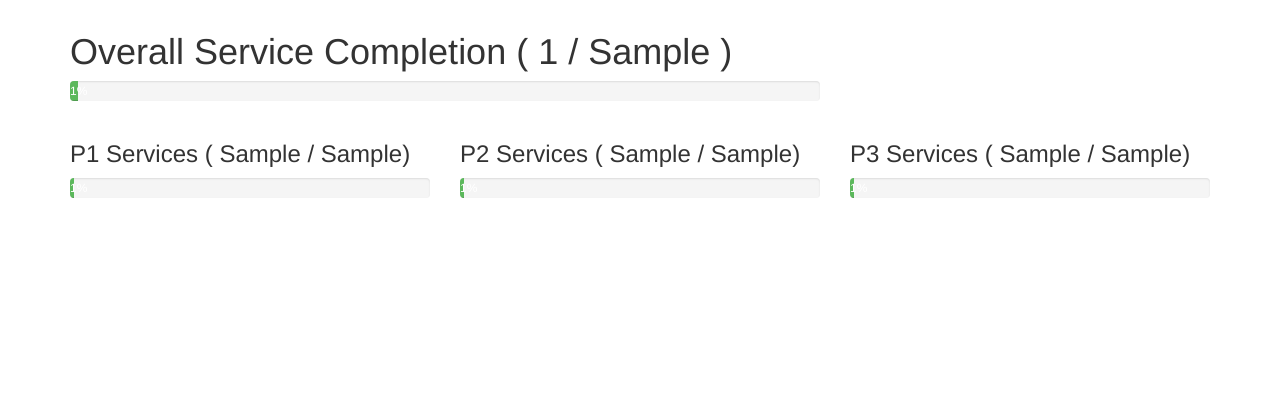
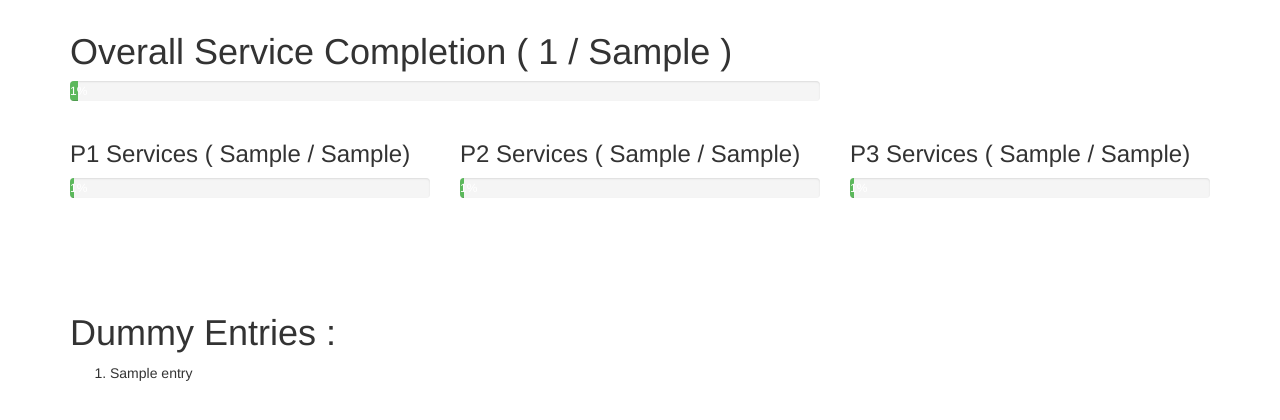
Before and after one commit to rickyari/simpleconfig, a Django app: template DashApp/templates/tsops_status.html in a window 1280 px wide. Shown: the part 245-665 px from the top of the page. Run offline with Django 3.2, Linux system fonts and the light colour scheme; the template is opened without the code that fills it: most values are stand-ins (such as "Sample title", 1, 10 or a date in 2020).

Commit message:
Dummy Entries showing up on page

```diff
--- a/DashApp/templates/tsops_status.html
+++ b/DashApp/templates/tsops_status.html
@@ -23,7 +23,7 @@
   </div>
 
   <div class="row">
-    <div class="col-md-4">
+    <div class="col-md-4" style="padding-bottom: 2cm">
 
     	<p>
     		<h3>P1 Services ( {{ progress_data.p1_patched }} / {{ services_data.p1 }})</h3>
@@ -58,6 +58,16 @@
         </div>
     </div>
   </div>
+	<div class="row">
+		<div class="col-sm-4" >
+		<h1>Dummy Entries :</h1>
+		<ol>
+		{% for entry in progress_data.dummy_entries %}
+			<li>{{entry}}</li>
+		{% endfor %}
+		</ol>
+		</div>
+	</div>
 </div>
 
 
```
Also changed, not shown: DashApp/scripts/ServiceCriticality.py (+6 -1 lines).
